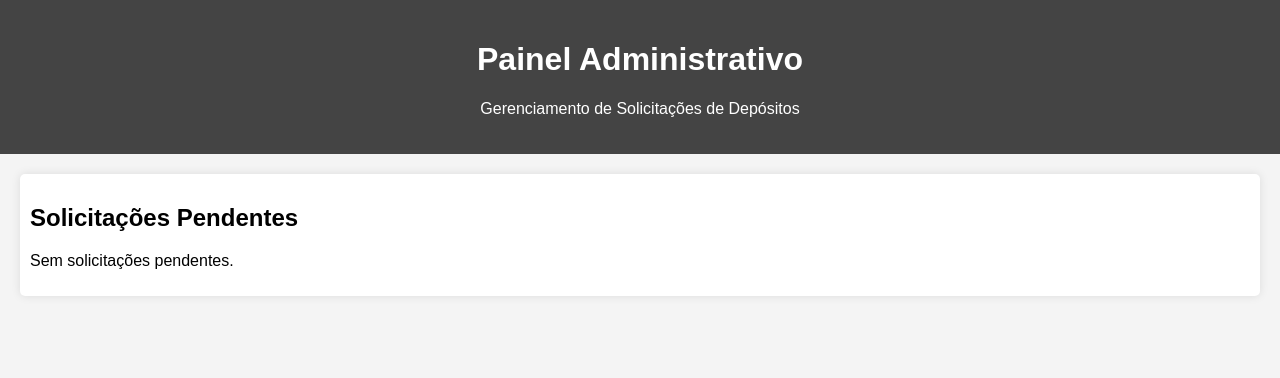
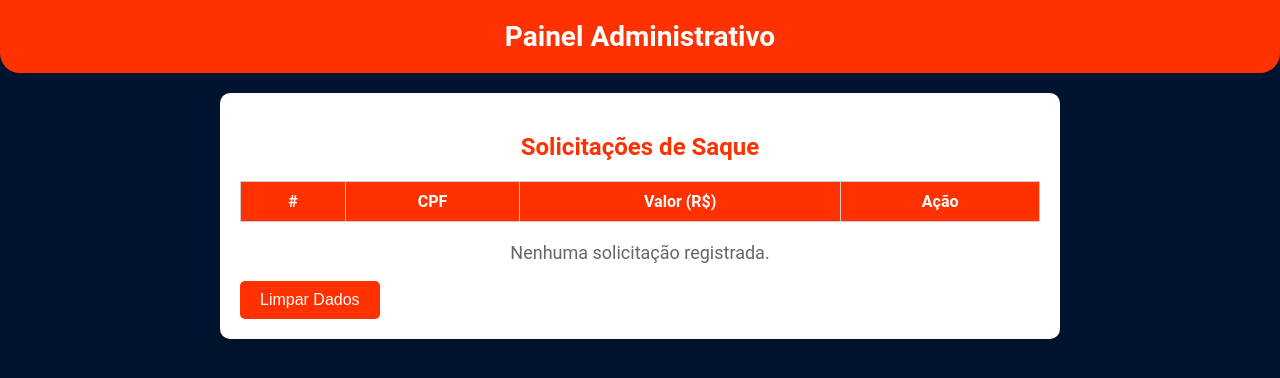
Before and after one commit to Anderson2706/probit, a plain HTML site: page admin.html in a window 1280 px wide. Drawn offline with Linux system fonts and the light colour scheme.

Commit message:
Add files via upload

```diff
--- a/admin.html
+++ b/admin.html
@@ -3,109 +3,195 @@
 <head>
     <meta charset="UTF-8">
     <meta name="viewport" content="width=device-width, initial-scale=1.0">
-    <title>Painel do Administrador</title>
+    <title>Painel Administrativo</title>
     <style>
         body {
-            font-family: Arial, sans-serif;
-            background-color: #f4f4f4;
+            font-family: 'Roboto', sans-serif;
             margin: 0;
             padding: 0;
+            background-color: #00142F;
+            color: #fff;
+            display: flex;
+            flex-direction: column;
+            align-items: center;
+            min-height: 100vh;
         }
+
         header {
-            background-color: #444;
+            background-color: #FF3100;
+            color: #fff;
+            width: 100%;
+            padding: 20px 0;
+            text-align: center;
+            font-size: 28px;
+            font-weight: bold;
+            border-bottom-left-radius: 20px;
+            border-bottom-right-radius: 20px;
+        }
+
+        .container {
+            width: 90%;
+            max-width: 800px;
+            margin: 20px auto;
             padding: 20px;
-            color: #fff;
+            background-color: #fff;
+            color: #333;
+            border-radius: 10px;
+            box-shadow: 0 10px 20px rgba(0, 0, 0, 0.1);
+        }
+
+        .container h2 {
+            text-align: center;
+            margin-bottom: 20px;
+            color: #FF3100;
+        }
+
+        table {
+            width: 100%;
+            border-collapse: collapse;
+            margin-bottom: 20px;
+        }
+
+        table th, table td {
+            padding: 10px;
+            border: 1px solid #ccc;
             text-align: center;
         }
-        .request-list {
-            margin: 20px;
-            padding: 10px;
-            background-color: #fff;
-            border-radius: 5px;
-            box-shadow: 0 0 10px rgba(0, 0, 0, 0.1);
+
+        table th {
+            background-color: #FF3100;
+            color: white;
         }
-        .request-item {
-            padding: 10px;
-            margin: 10px 0;
-            background-color: #e0e0e0;
-            border-radius: 5px;
-            display: flex;
-            justify-content: space-between;
-            align-items: center;
+
+        .no-data {
+            text-align: center;
+            font-size: 18px;
+            color: #666;
         }
-        .approve-btn {
-            background-color: #28a745;
+
+        .btn-approve {
+            background-color: #28A745;
             color: #fff;
-            padding: 5px 10px;
+            padding: 8px 15px;
             border: none;
             border-radius: 5px;
+            font-size: 14px;
             cursor: pointer;
+            transition: background-color 0.3s ease;
         }
-        .approve-btn:hover {
+
+        .btn-approve:hover {
             background-color: #218838;
+        }
+
+        .btn-clear {
+            background-color: #FF3100;
+            color: #fff;
+            padding: 10px 20px;
+            border: none;
+            border-radius: 5px;
+            font-size: 16px;
+            cursor: pointer;
+            transition: background-color 0.3s ease;
+        }
+
+        .btn-clear:hover {
+            background-color: #FF5700;
         }
     </style>
 </head>
 <body>
 
 <header>
-    <h1>Painel Administrativo</h1>
-    <p>Gerenciamento de Solicitações de Depósitos</p>
+    Painel Administrativo
 </header>
 
-<section class="request-list">
-    <h2>Solicitações Pendentes</h2>
-    <div id="requestList"></div>
-</section>
+<div class="container">
+    <h2>Solicitações de Saque</h2>
+    <table id="transactions-table">
+        <thead>
+            <tr>
+                <th>#</th>
+                <th>CPF</th>
+                <th>Valor (R$)</th>
+                <th>Ação</th>
+            </tr>
+        </thead>
+        <tbody>
+            <!-- Os dados serão preenchidos dinamicamente -->
+        </tbody>
+    </table>
+    <p class="no-data" id="no-data">Nenhuma solicitação registrada.</p>
+    <button class="btn-clear" id="clear-data">Limpar Dados</button>
+</div>
 
 <script>
-    // Função para exibir a solicitação de depósito
-    function displayRequest() {
-        const depositRequest = JSON.parse(localStorage.getItem('depositPending'));
+    // Carrega as solicitações do localStorage
+    function loadTransactions() {
+        const transactions = JSON.parse(localStorage.getItem("pendingTransactions")) || [];
+        const tableBody = document.querySelector("#transactions-table tbody");
+        const noData = document.getElementById("no-data");
 
-        if (depositRequest) {
-            const requestList = document.getElementById('requestList');
+        tableBody.innerHTML = ""; // Limpa o conteúdo da tabela
 
-            const requestItem = document.createElement('div');
-            requestItem.className = 'request-item';
-            requestItem.innerHTML = `
-                <span><strong>${depositRequest.fullName}</strong> - R$ ${depositRequest.depositAmount}</span>
-                <button class="approve-btn" onclick="approveDeposit()">Aprovar</button>
+        if (transactions.length === 0) {
+            noData.style.display = "block";
+            return;
+        }
+
+        noData.style.display = "none";
+
+        // Popula a tabela
+        transactions.forEach((transaction, index) => {
+            const row = document.createElement("tr");
+            row.innerHTML = `
+                <td>${index + 1}</td>
+                <td>${transaction.cpf}</td>
+                <td>R$ ${transaction.amount.toFixed(2)}</td>
+                <td>
+                    <button class="btn-approve" onclick="approveTransaction(${index})">Aprovar</button>
+                </td>
             `;
+            tableBody.appendChild(row);
+        });
+    }
 
-            requestList.appendChild(requestItem);
+    // Função para aprovar uma transação
+    function approveTransaction(index) {
+        const transactions = JSON.parse(localStorage.getItem("pendingTransactions")) || [];
+        const transaction = transactions[index];
+
+        // Atualiza o saldo no localStorage
+        let balance = parseFloat(localStorage.getItem("balance")) || 0;
+
+        if (balance >= transaction.amount) {
+            balance -= transaction.amount;
+            localStorage.setItem("balance", balance.toFixed(2));
+
+            // Remove a transação aprovada
+            transactions.splice(index, 1);
+            localStorage.setItem("pendingTransactions", JSON.stringify(transactions));
+
+            alert(`Saque de R$ ${transaction.amount.toFixed(2)} aprovado! Saldo atualizado: R$ ${balance.toFixed(2)}`);
+            loadTransactions();
         } else {
-            document.getElementById('requestList').innerHTML = '<p>Sem solicitações pendentes.</p>';
+            alert("Saldo insuficiente para aprovar este saque!");
         }
     }
 
-    // Função para aprovar o depósito
-    function approveDeposit() {
-        const depositRequest = JSON.parse(localStorage.getItem('depositPending'));
-        const depositAmount = 40; // Valor fixo de 40 reais para adicionar
-
-        // Atualiza o saldo do usuário
-        let currentBalance = parseFloat(localStorage.getItem('userBalance')) || 0;
-        currentBalance += depositAmount;
-
-        // Salva o saldo atualizado
-        localStorage.setItem('userBalance', currentBalance.toFixed(2));
-
-        // Marcar o depósito como aprovado
-        localStorage.setItem('approvedDeposit', 'true');
-
-        // Limpar a solicitação após a aprovação
-        localStorage.removeItem('depositPending');
-
-        // Exibe a confirmação e redireciona para a página de pagamento
-        alert('Depósito aprovado! O saldo foi atualizado.');
-
-        // Redireciona para a página de pagamento
-        window.location.href = 'página2.html'; // ou "site.html" a2"conforme o nome da sua página de pagamento
+    // Função para limpar os dados do localStorage
+    function clearData() {
+        if (confirm("Tem certeza que deseja limpar todas as solicitações?")) {
+            localStorage.removeItem("pendingTransactions");
+            loadTransactions();
+        }
     }
 
-    // Inicializa a página exibindo as solicitações
-    document.addEventListener('DOMContentLoaded', displayRequest);
+    // Eventos
+    document.getElementById("clear-data").addEventListener("click", clearData);
+
+    // Inicialização
+    loadTransactions();
 </script>
 
 </body>
```
